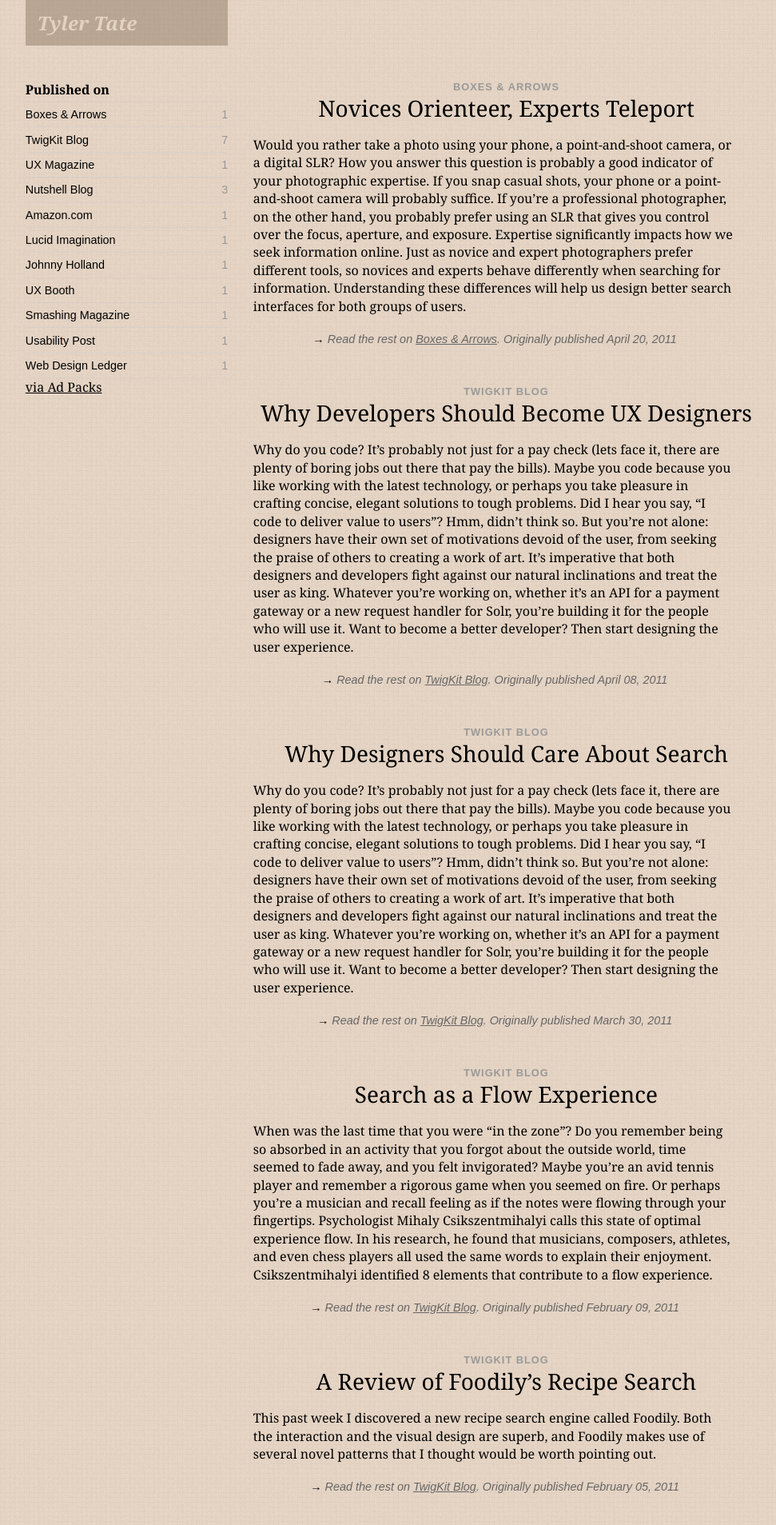
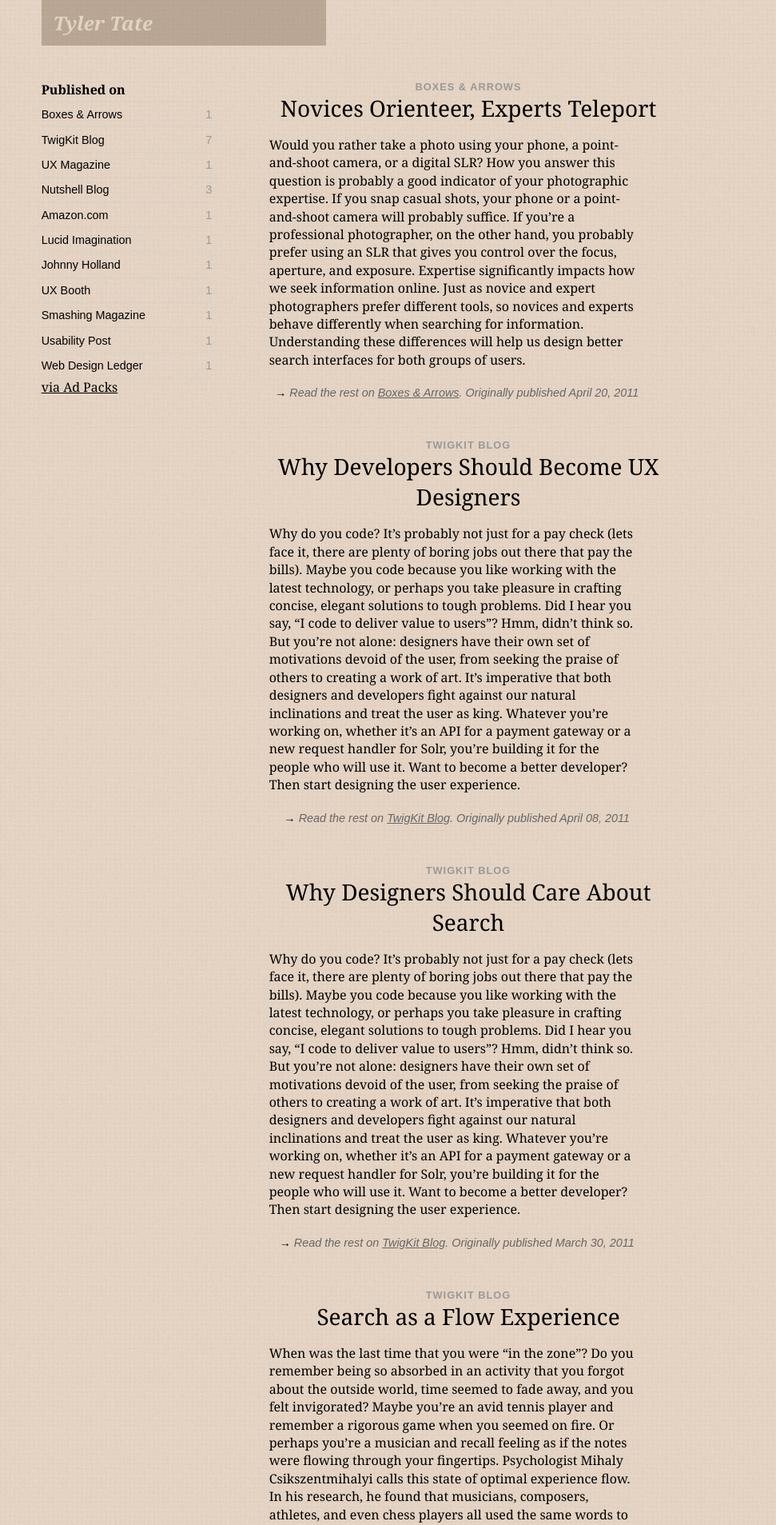
Before and after one commit to SeriouslyInc/tylertate, a Jekyll site: the page built from index.html, in a window 1280 px wide. Shown: the top 1907 px of the page at 80% size, without its empty margins (54-1025 px from the left). Built offline with Jekyll 4.4.1, drawn with Linux system fonts in a browser that asks for light colours; nearby versions of some CDN libraries.

Commit message:
8 col layout

```diff
--- a/resources/css/main.css
+++ b/resources/css/main.css
@@ -49,8 +49,8 @@ header#top {
 header#top h1 {
   display: inline;
   float: left;
-  width: 22.22222222222222%;
-  margin: 0 1.3888888888888888%;
+  width: 31.25%;
+  margin: 0 3.125%;
   padding: 0.5em 0;
   font-size: 1.5em;
   font-style: italic;
@@ -70,8 +70,8 @@ header#top h1:hover {
 header#top p#tagline {
   display: inline;
   float: left;
-  width: 97.22222222222221%;
-  margin: 0 1.3888888888888888%;
+  width: 143.75%;
+  margin: 0 3.125%;
   font-size: 1.1em;
   padding: 1.5em 0;
   line-height: 1.2em;
@@ -100,8 +100,8 @@ section#writing {
 section#writing aside {
   display: inline;
   float: left;
-  width: 22.22222222222222%;
-  margin: 0 1.3888888888888888%;
+  width: 18.75%;
+  margin: 0 3.125%;
   margin-top: 1.25em;
 }
 section#writing aside ul#publisher {
@@ -122,8 +122,8 @@ section#writing aside ul#publisher li span {
 section#writing section#articles {
   display: inline;
   float: left;
-  width: 55.55555555555556%;
-  margin: 0 1.3888888888888888%;
+  width: 43.75%;
+  margin: 0 3.125%;
 }
 section#writing section#articles article {
   margin-top: 1.25em;
@@ -194,26 +194,26 @@ section#speaking p {
 section#speaking #upcoming {
   display: inline;
   float: left;
-  width: 47.22222222222222%;
-  margin: 0 1.3888888888888888%;
+  width: 68.75%;
+  margin: 0 3.125%;
 }
 section#speaking #past {
   display: inline;
   float: left;
-  width: 63.888888888888886%;
-  margin: 0 1.3888888888888888%;
+  width: 93.75%;
+  margin: 0 3.125%;
 }
 section#speaking #past #past-row {
   display: inline-block;
   overflow: hidden;
-  width: 104.16666666666667%;
-  margin: 0 -2.083333333333333%;
+  width: 106.25%;
+  margin: 0 -3.125%;
 }
 section#speaking #past #past-row .xcolumn {
   display: inline;
   float: left;
-  width: 45.83333333333333%;
-  margin: 0 2.083333333333333%;
+  width: 43.75%;
+  margin: 0 3.125%;
 }
 @media screen and (orientation:portrait) and (max-device-width: 1024px) {
   #body {
@@ -227,8 +227,8 @@ section#speaking #past #past-row .xcolumn {
   section#writing section#articles {
     display: inline;
     float: left;
-    width: 113.88888888888889%;
-    margin: 0 1.3888888888888888%;
+    width: 168.75%;
+    margin: 0 3.125%;
   }
   section#writing section#articles article section p {
     font-size: 1.1em;
@@ -247,8 +247,8 @@ section#speaking #past #past-row .xcolumn {
   section#writing section#articles {
     display: inline;
     float: left;
-    width: 113.88888888888889%;
-    margin: 0 1.3888888888888888%;
+    width: 168.75%;
+    margin: 0 3.125%;
   }
   section#writing section#articles article section p {
     font-size: 1.1em;
```
Also changed, not shown: resources/css/main.less (+4 -4 lines).
